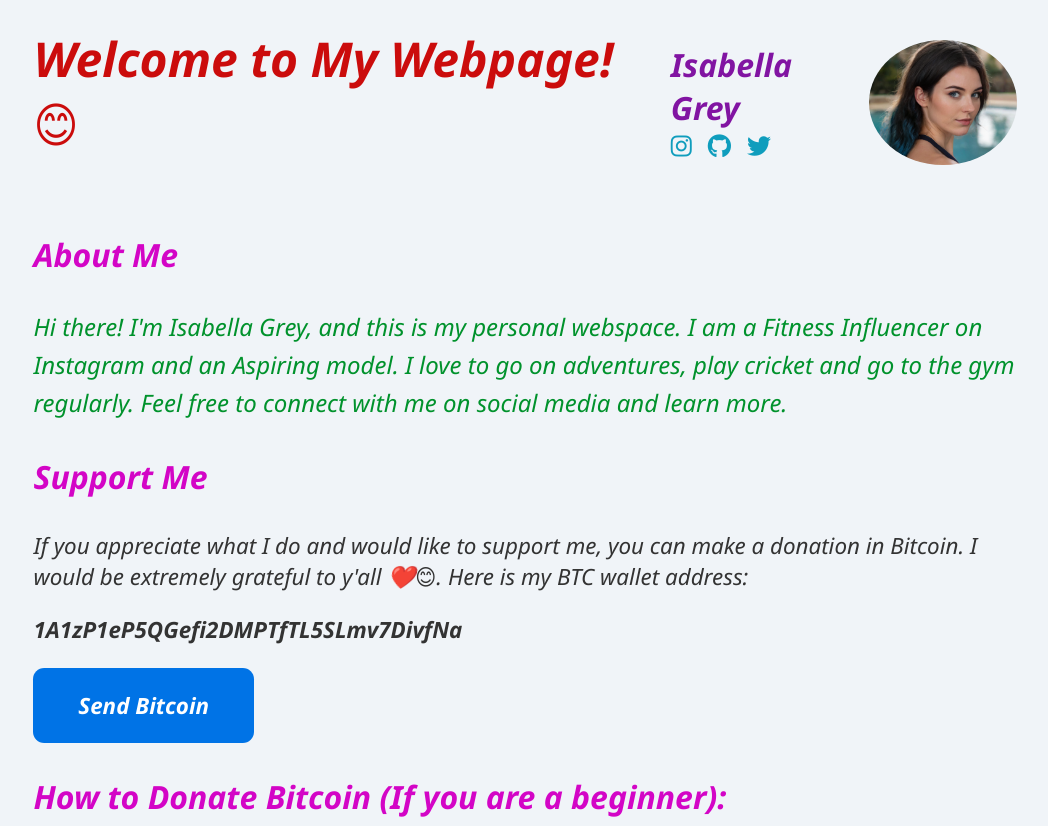
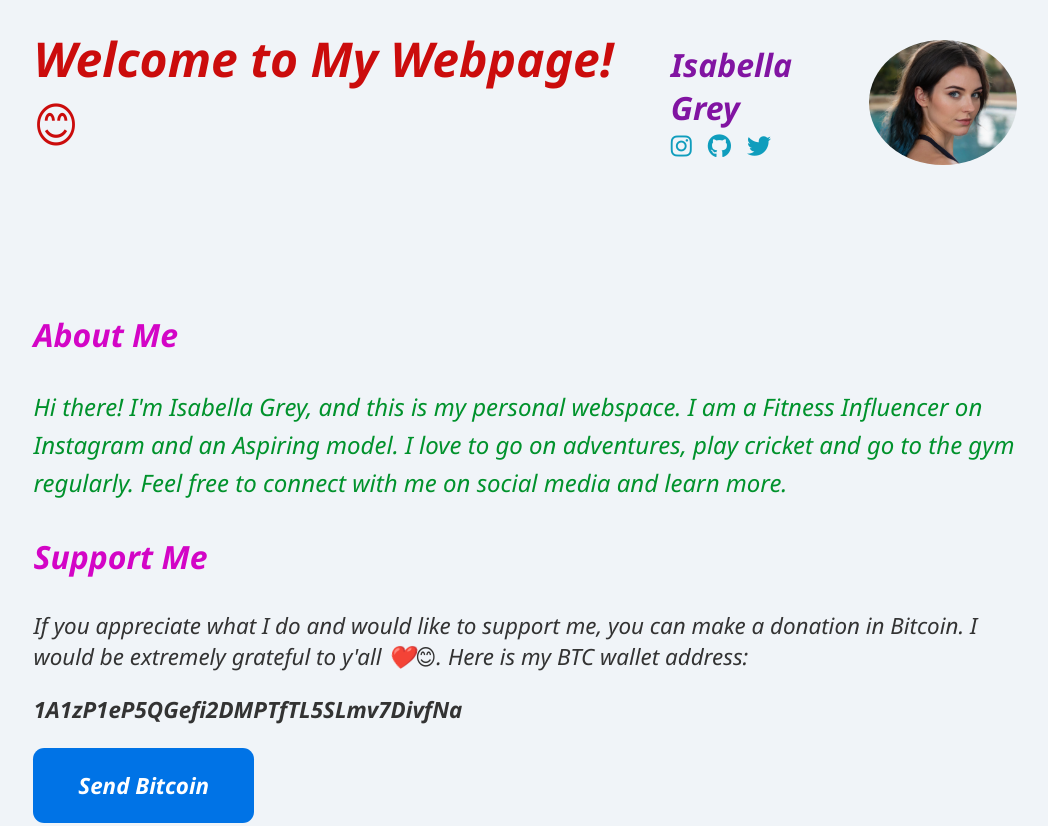
Before and after one commit to geekyisa/IsabellaWebOfficial, a plain HTML site: page index.html in a window 1280 px wide. Shown: the top 826 px of the page, without its empty margins (115-1163 px from the left). Drawn offline with Linux system fonts and the light colour scheme.

Commit message:
Update styles.css

```diff
--- a/styles.css
+++ b/styles.css
@@ -19,7 +19,7 @@ header {
     position: relative;
     overflow: hidden;
     border-radius: 1em 1em 0 0;
-    height: 20vh; /* Adjust header height */
+    height: 30vh;
 }
 
 .ol p{
```
